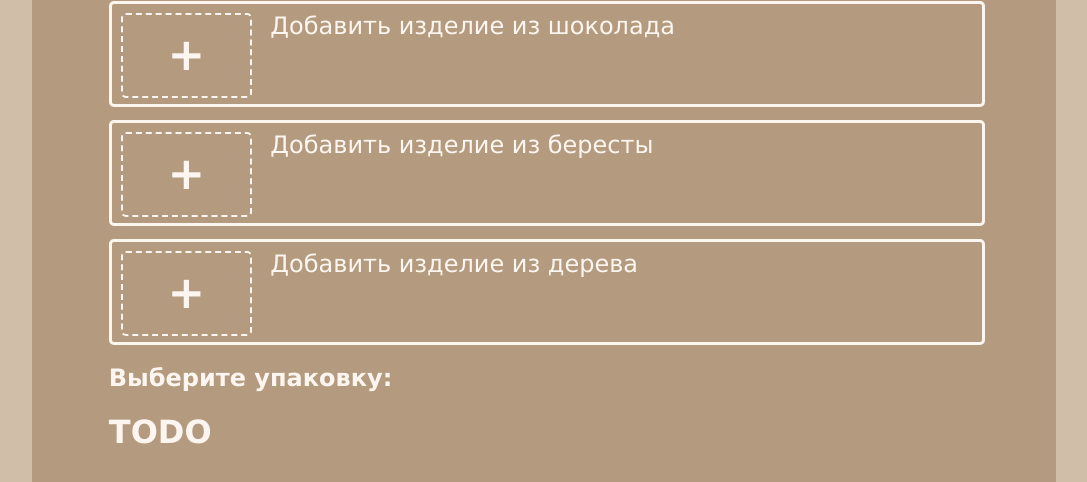
After one commit to Pauline-sh/choco, a Django app: page /gift/ in a window 1280 px wide. The commit adds this page. Shown: the part 398-880 px from the top of the page, without its empty margins (96-1183 px from the left). Run offline with Django 3.2, Linux system fonts and the light colour scheme; parts of the project's set-up code (start-up, migrations or seed data) failed here and were passed over; some web fonts are replaced.

Commit message:
added gift template (TBD)

```diff
--- a/choco/static/choco/css/details.css
+++ b/choco/static/choco/css/details.css
@@ -100,7 +100,7 @@
 }
 
 select[name="configuration"],
-.additional-info {
+#details .item-info .additional-info {
     margin-bottom: 3%;
 }
 
--- /dev/null
+++ b/choco/static/choco/css/gift.css
@@ -0,0 +1,80 @@
+.gift-item {
+    width: 100%;
+    height: 100px;
+    margin: 1.5% auto;
+    border: 3px solid #FDF6F0;
+    border-radius: 5px;
+}
+
+.gift-item.empty {
+    cursor: pointer;
+}
+
+.gift-item > .wrapper {
+    height: 90%;
+    margin: 1%;
+    position: relative;
+}
+
+.gift-item .img-container {
+    height: 90%;
+    display: inline-flex;
+    justify-content: center;
+    align-items: center;
+    vertical-align: top;
+    border: 2px dashed #FDF6F0;
+    border-radius: 5px;
+}
+
+.gift-item .img-container > img {
+    width: 100%;
+    height: 100%;
+}
+
+.gift-item:not(.empty) .img-container {
+    max-width: 15%;
+    border-style: solid;
+}
+
+.gift-item.empty .img-container {
+    width: 15%;
+    font-weight: 700;
+    font-size: 45px;
+    color: #FDF6F0;
+}
+
+.gift-item .item-info {
+    width: 75%;
+    margin-left: 1.5%;
+    display: inline-flex;
+    flex-direction: column;
+    justify-content: center
+}
+
+.gift-item .item-info .title {
+    font-size: 1.5em;
+}
+
+.gift-item .item-info .price {
+    font-size: 1.2em;
+    opacity: 0.8;
+}
+
+.gift-item .item-info .price > strike {
+    opacity: 0.5;
+}
+
+.gift-item .item-info .additional-info {
+    opacity: 0.7;
+}
+
+.gift-item .delete-cross-wrap {
+    position: absolute;
+    bottom: 40%;
+    right: 3%;
+    display: flex;
+    justify-content: center;
+    align-items: center;
+    border: 2px solid #FDF6F0;
+    border-radius: 15px;
+}
--- a/choco/templates/base.html
+++ b/choco/templates/base.html
@@ -18,6 +18,7 @@
         <link rel="stylesheet" type="text/css" href="{% static 'choco/css/details.css' %}">
         <link rel="stylesheet" type="text/css" href="{% static 'choco/css/forms.css' %}">
         <link rel="stylesheet" type="text/css" href="{% static 'choco/css/home.css' %}">
+        <link rel="stylesheet" type="text/css" href="{% static 'choco/css/gift.css' %}">
 
         <script src="{% static 'choco/jquery/jquery-3.1.1.min.js' %}"></script>
         <script src="{% static 'choco/js/polyfill.js' %}"></script>
--- /dev/null
+++ b/choco/templates/gift.html
@@ -0,0 +1,59 @@
+{% extends 'base.html' %}
+
+{% load static %}
+
+{% block styles %}
+{% endblock %}
+
+<!-- эта строка для отображения изображений из папки static -->
+{% load staticfiles %}
+
+{% block content %}
+<div id="main" class="textpage">
+    <h2>Соберите подарок:</h2>
+    <!-- с выбранным товаром -->
+    <div class="gift-item">
+        <div class="wrapper">
+            <div class="img-container">
+                <img src="https://russian-memento.ru/static/choco/choco_pics/3/%D0%BD%D0%B0%D0%B1%D0%BE%D1%80%E2%84%963.jpg">
+            </div>
+            <div class="item-info">
+                <div class="title">Набор подарочный №3 Замок</div>
+                <div class="price">Цена: <strike>880,00 RUB</strike> 836,00 RUB</div>
+                <div class="additional-info">Размер: 12*24 см Вес: 180 г;</div>
+            </div>
+            <div class="delete-cross-wrap">
+                <input type="submit" value="✕">
+            </div>
+        </div>
+    </div>
+
+    <!-- без выбранного товара -->
+    <div class="gift-item empty">
+        <div class="wrapper">
+            <div class="img-container">+</div>
+            <div class="item-info">
+                <div class="title">Добавить изделие из шоколада</div>
+            </div>
+        </div>
+    </div>
+    <div class="gift-item empty">
+        <div class="wrapper">
+            <div class="img-container">+</div>
+            <div class="item-info">
+                <div class="title">Добавить изделие из бересты</div>
+            </div>
+        </div>
+    </div>
+    <div class="gift-item empty">
+        <div class="wrapper">
+            <div class="img-container">+</div>
+            <div class="item-info">
+                <div class="title">Добавить изделие из дерева</div>
+            </div>
+        </div>
+    </div>
+    <h2>Выберите упаковку:</h2>
+    <h1>TODO</h1>
+</div>
+{% endblock %}
--- a/choco/urls.py
+++ b/choco/urls.py
@@ -13,6 +13,7 @@ urlpatterns = [
     url(r'^catalog/wood/$', views.catalog_wood, name='catalog_wood'),
     url(r'^catalog/(?P<pk>[0-9]+)/$', views.details_page, name='details'),
     url(r'^cart/$', views.cart_page, name='cart'),
+    url(r'^gift/$', views.gift_page, name='gift'),
 
     url(r'^add/(?P<choco_pk>[0-9]+)/$', views.cart_add, name='cart_add'),
     url(r'^add_conf/(?P<choco_pk>[0-9]+)/(?P<config_pk>[0-9]+)/$', views.cart_add_conf, name='cart_add_conf'),
--- a/choco/views.py
+++ b/choco/views.py
@@ -203,6 +203,9 @@ def cart_update(request, choco_pk, config_pk):
         content_type="application/json"
     )
 
+def gift_page(request):
+    return render(request, 'gift.html')
+
 def order_page(request):
     order_form = OrderForm()
     return render(request, 'order.html', {'order_form': order_form})
```
